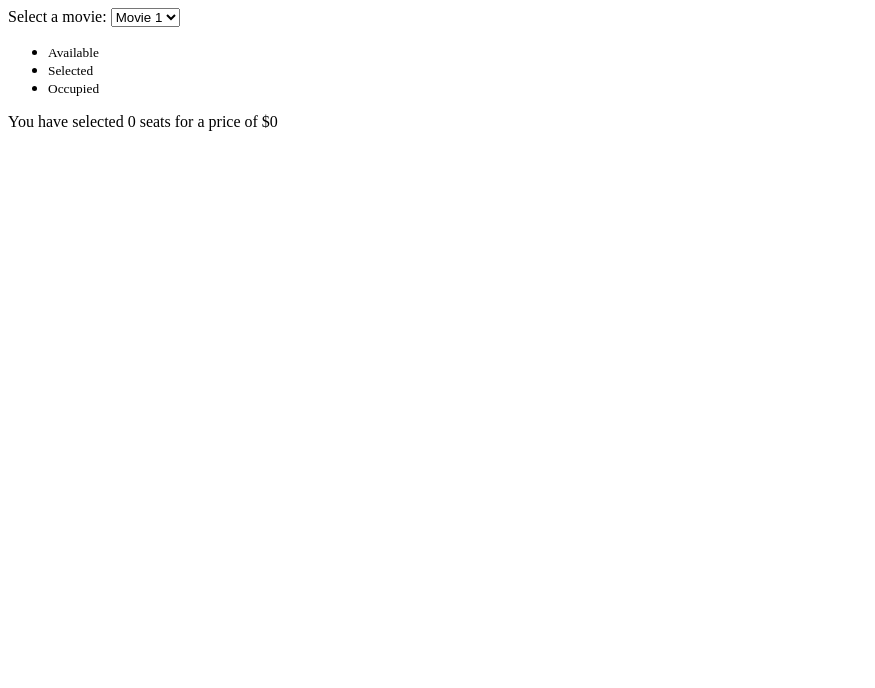
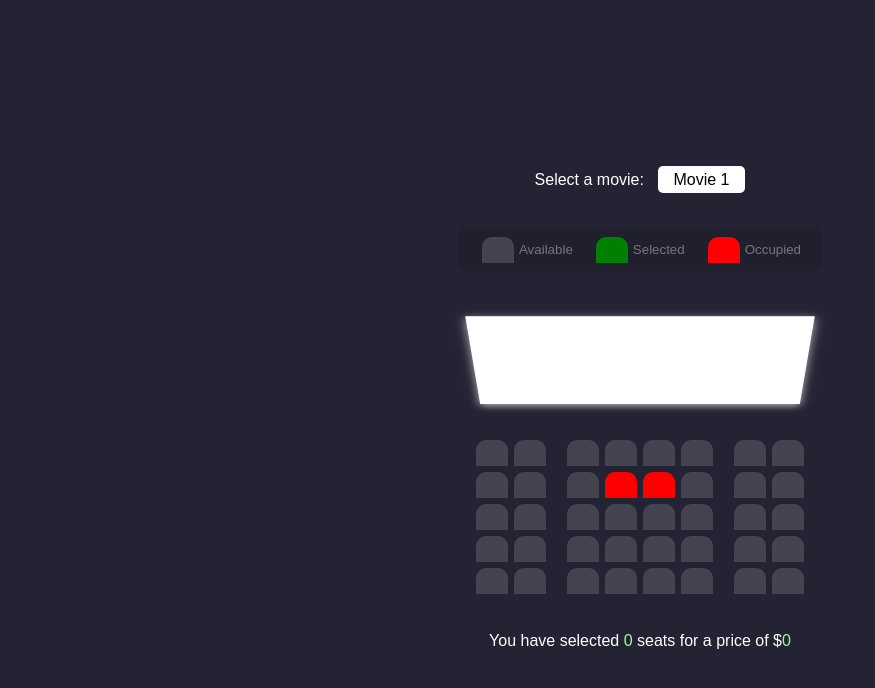
Before and after one commit to Yopdiff/SeatMap, a plain HTML site: page index.html in a window 1280 px wide. Shown: the whole page, without its empty margins (0-875 px from the left). Drawn offline with Linux system fonts and the light colour scheme.

Commit message:
styles.css

```diff
--- a/index.html
+++ b/index.html
@@ -4,7 +4,7 @@
         <meta charset="UTF-8">
         <title>Seat Map</title>
         <meta name="viewport" content="width=device-width, initial-scale=1.0">
-        <link rel="stylesheet" href="style.css">
+        <link rel="stylesheet" href="styles.css">
     </head>
     <body>
         <div class="movie-container">
--- a/styles.css
+++ b/styles.css
@@ -0,0 +1,115 @@
+
+* {
+    box-sizing: border-box;
+}
+
+body {
+    background-color: #242333;
+    color: #fff;
+    display: flex;
+    flex-direction: column;
+    align-items: center;
+    justify-content: center;
+    height: 100vh;
+    margin: 0;
+    font-family: Arial, sans-serif;
+}
+
+.movie-container {
+    margin: 20px 0;
+}
+
+.movie-container select {
+    background-color: #fff;
+    border: 0;
+    border-radius: 5px;
+    font-size: 16px;
+    margin-left: 10px;
+    padding: 5px 15px 5px 15px;
+    -moz-appearance: none;
+    -webkit-appearance: none;
+    appearance: none;
+}
+
+.container {
+    perspective: 1000px;
+    margin-bottom: 30px;
+}
+
+.seat{
+    background-color: #444451;
+    height: 26px;
+    width: 32px;
+    margin: 3px;
+    font-size: 50px;
+    border-top-left-radius: 10px;
+    border-top-right-radius: 10px;
+}
+
+.seat.selected {
+    background-color: green;
+}
+
+.seat.occupied {
+    background-color: red;
+}
+
+.seat:nth-of-type(2){
+    margin-right: 18px;
+}
+
+.seat:nth-last-of-type(2){
+    margin-left: 18px;
+}
+
+.seat:not(.occupied):hover {
+    cursor: pointer;
+    transform: scale(1.2);
+}
+
+.showcase .seat:not(.occupied):hover {
+    cursor: default;
+    transform: scale(1);
+}
+
+.showcase {
+    background: rgba(0, 0, 0, 0.1);
+    padding: 5px 10px;
+    border-radius: 5px;
+    color: #777;
+    list-style-type: none;
+    display: flex;
+    justify-content: space-between;
+}
+
+.showcase li {
+    display: flex;
+    align-items: center;
+    justify-content: center;
+    margin: 0 10px;
+}
+
+.showcase li small {
+    margin-left: 2px;
+}
+
+.row {
+    display: flex;
+}
+
+.screen {
+    background-color: #fff;
+    height: 120px;
+    width: 100%;
+    margin: 15px 0;
+    transform: rotateX(-48deg);
+    box-shadow: 0 3px 10px rgba(255, 255, 255, 0.7);
+}
+
+p.text{
+    margin: 5px 0;
+}
+
+p.text span {
+    color: rgb(158, 248, 158);
+}
```
